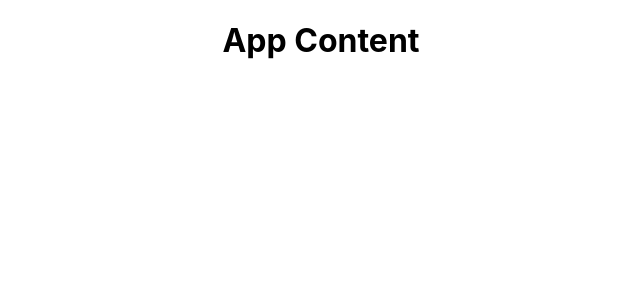
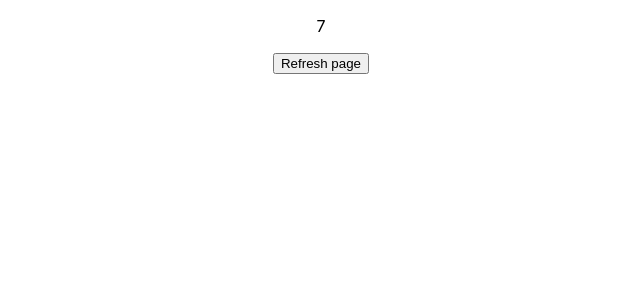
Before and after one commit to pixelzee3/dojo-blog, a React (Create React App) app: page / in a window 1280 px wide. Shown: the top 300 px of the page, without its empty margins (319-959 px from the left). Built offline with nearby package versions, Linux system fonts and the light colour scheme.

Commit message:
Demo reactive values.

```diff
--- a/src/App.jsx
+++ b/src/App.jsx
@@ -1,11 +1,12 @@
 import './App.css';
 
 function App() {
+    const num = Math.floor(Math.random() * 10);
+
     return (
         <div className="App">
-            <div className="content">
-                <h1>App Content</h1>
-            </div>
+            <p>{num}</p>
+            <button onClick={() => {window.location.reload()}}>Refresh page</button>
         </div>
     );
 }
```
